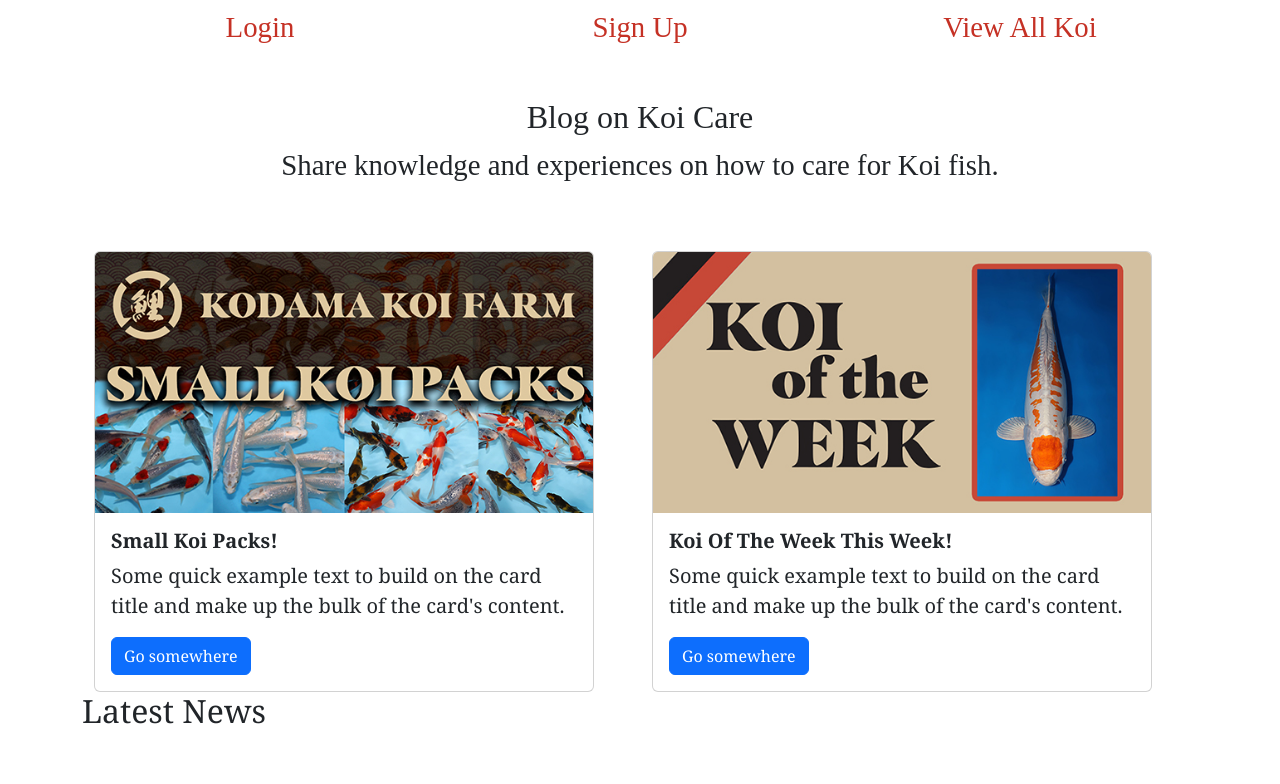
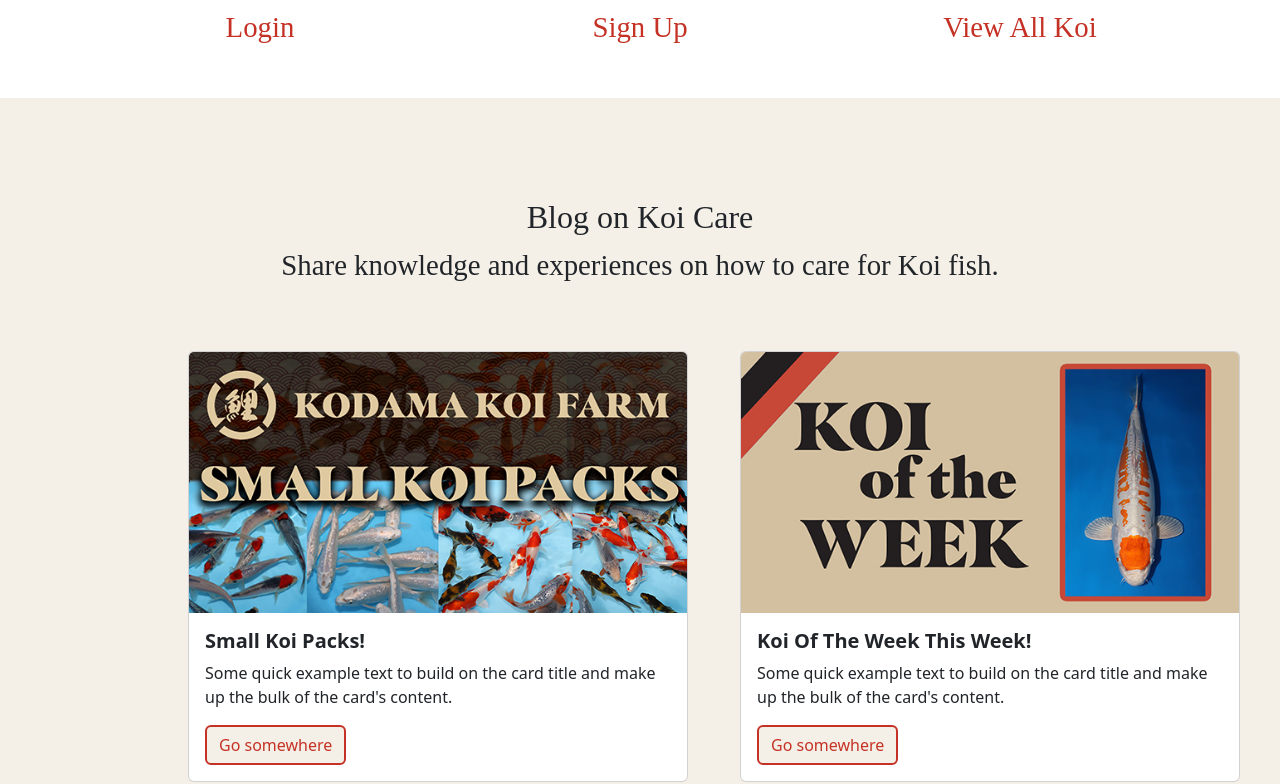
Before and after one commit to TrisDevel/Koi-farm-shop, a React (Create React App) app: page / in a window 1280 px wide. Shown: the part 2266-3050 px from the top of the page. Built offline with nearby package versions, Linux system fonts and the light colour scheme.

Commit message:
edit home page

```diff
--- a/src/assets/about.css
+++ b/src/assets/about.css
@@ -61,8 +61,7 @@
     height: 515.88px;
     padding-top: 59px;
     padding-bottom: 59px;
-    margin-left: 158px;
-    margin-right: 158px;
+
 
 }
 .text-3{
@@ -74,12 +73,3 @@
 .image_wrap{
     margin-left: 72px;
 }
-.text{
-    padding-top: 59px;
-    padding-bottom: 59px;
-    margin-left: 158px;
-    margin-right: 158px;
-    width: 1180px;
-    height: 301px;
-
-}
--- a/src/assets/home.css
+++ b/src/assets/home.css
@@ -175,3 +175,12 @@ form p {
   text-align: center;
   margin-bottom: 15px;
 }
+
+.btn-blog {
+  font-size: 15px;
+  color: #C53125 !important;
+  background-color: #F4F0E7 !important;
+  margin-right: 10px;
+  padding: 10px;
+  border: 2px solid #C53125 !important;
+}
--- a/src/pages/About.js
+++ b/src/pages/About.js
@@ -16,7 +16,7 @@ const About = () => {
         </Col>
       </Row>
 
-      <Container className="section-padding">
+      <Container className="">
         <Row>
           <Col md={8}>
             <p>
--- a/src/pages/Contact.js
+++ b/src/pages/Contact.js
@@ -90,7 +90,7 @@ const Contact = () => {
                 <br /> <a href="/contact" style={{ color: 'red', textDecoration: 'none' }}>Contact Us</a>
             </Typography>
 
-            <Box component="form" onSubmit={handleSubmit} noValidate className="mt-3">
+            <Box style={{with:'500px'}} component="form" onSubmit={handleSubmit} noValidate className="mt-3">
                 <TextField
                     margin="normal"
                     required
--- a/src/pages/Home.js
+++ b/src/pages/Home.js
@@ -7,6 +7,7 @@ const Home = () => {
   const [showVideo, setShowVideo] = useState(false);
 
   return (
+    <>
     <Container fluid className="p-0">
       <Carousel>
         <Carousel.Item>
@@ -243,7 +244,13 @@ const Home = () => {
           </Col>
         </Row>
 
-        <Container fluid>
+
+
+        {/* Latest News */}
+
+      </Container>
+    </Container>
+    <Container fluid style={{backgroundColor:'#f4f0e7', padding:'100px'}}>
         <Row className="mb-5 text-center">
           <Col>
             <h2>Blog on Koi Care</h2>
@@ -251,7 +258,7 @@ const Home = () => {
           </Col>
         </Row>
         <Row style={{}}>
-          <Col style={{justifyContent:'center'}} md={6}>
+          <Col style={{paddingLeft:'100px'}} md={6}>
             <Card style={{ width: "500px" }}>
               <Card.Img variant="top" src="./koipack.jpg" />
               <Card.Body>
@@ -261,11 +268,11 @@ const Home = () => {
                   Some quick example text to build on the card title and make up
                   the bulk of the card's content.
                 </Card.Text>
-                <Button variant="primary">Go somewhere</Button>
+                <Button className="btn-blog">Go somewhere</Button>
               </Card.Body>
             </Card>
           </Col>
-          <Col md={6}>
+          <Col style={{paddingLeft:'100px'}} md={6}>
           <Card style={{ width: "500px" }}>
               <Card.Img variant="top" src="./koioftheweek.jpg" />
               <Card.Body>
@@ -274,14 +281,12 @@ const Home = () => {
                   Some quick example text to build on the card title and make up
                   the bulk of the card's content.
                 </Card.Text>
-                <Button variant="primary">Go somewhere</Button>
+                <Button className="btn-blog">Go somewhere</Button>
               </Card.Body>
             </Card>
           </Col>
         </Row>
         </Container>
-
-        {/* Latest News */}
         <Row className="mb-5">
           <Col>
             <h2>Latest News</h2>
@@ -296,8 +301,7 @@ const Home = () => {
             {/* Add FAQ items here */}
           </Col>
         </Row>
-      </Container>
-    </Container>
+        </>
   );
 };
 
```
